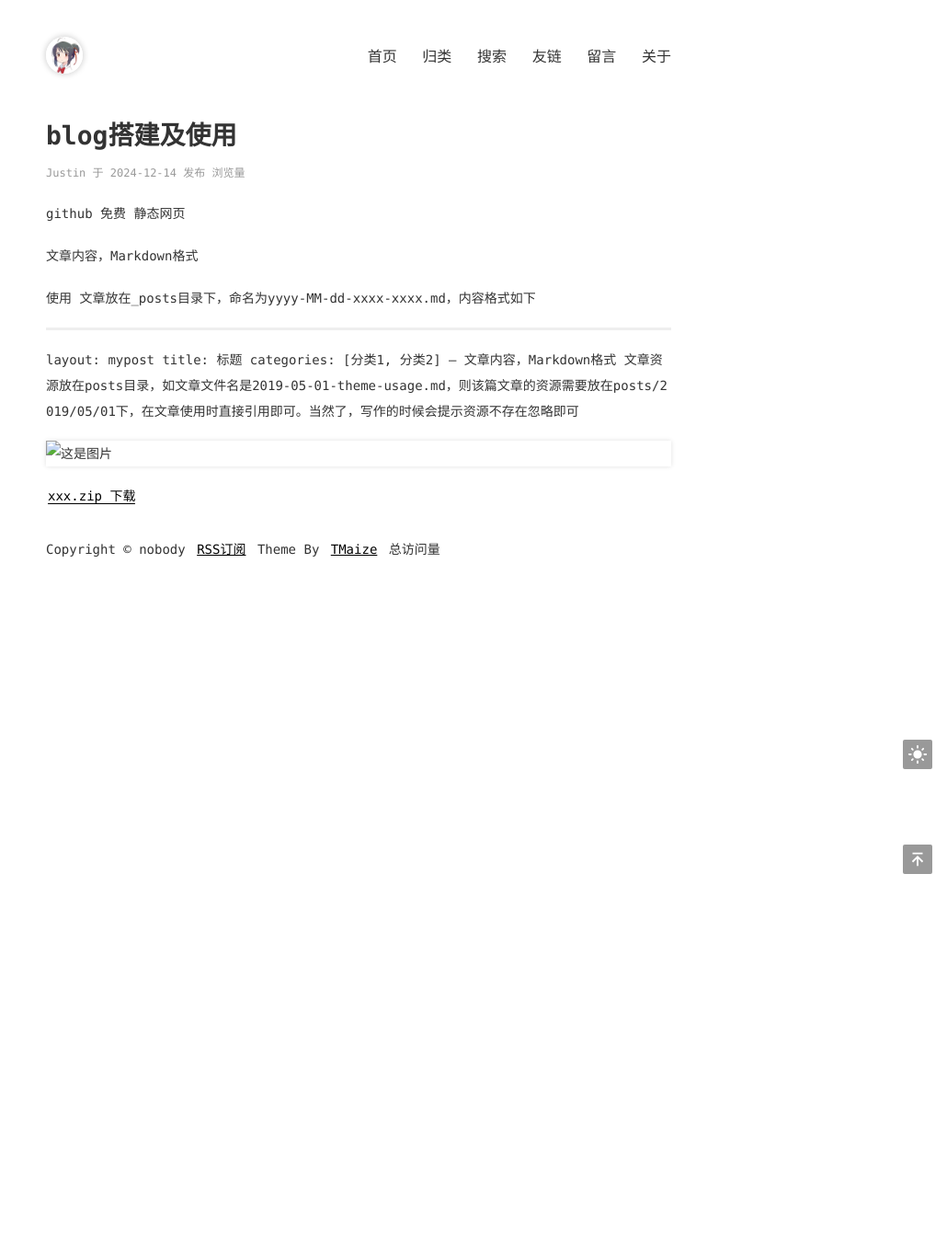
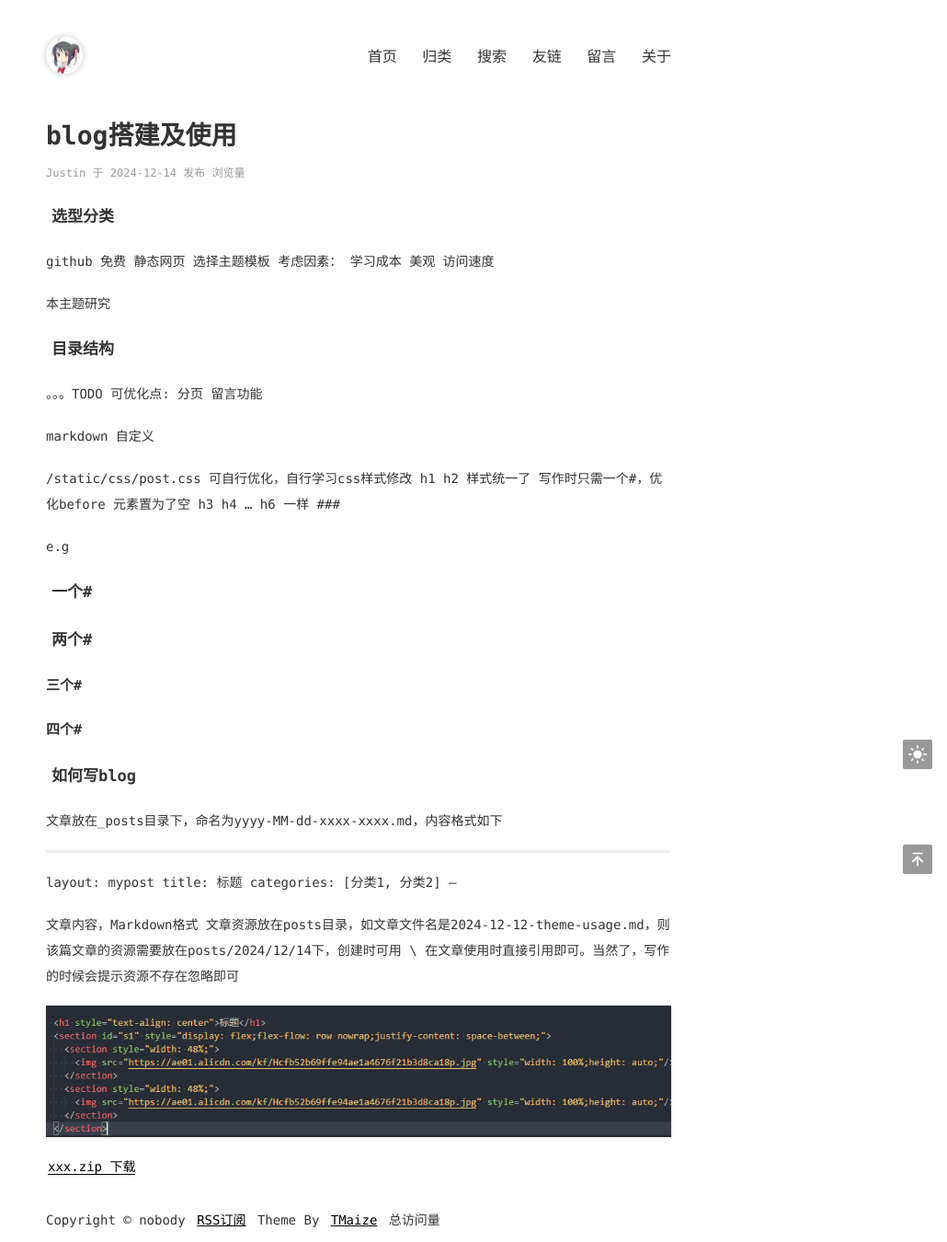
Before and after one commit to JustinHuber/justinhuber.github.io, a Jekyll site: the page built from _posts/2024-12-14-theme-usage.md, in a window 1280 px wide. Shown: the whole page at 92% size, without its empty margins (250-1280 px from the left). Built offline with Jekyll 4.4.1, drawn with Linux system fonts in a browser that asks for light colours; comment, search, counter and statistics services are not loaded.

Commit message:
learn theme

```diff
--- a/_posts/2024-12-14-theme-usage.md
+++ b/_posts/2024-12-14-theme-usage.md
@@ -3,12 +3,38 @@ layout: mypost
 title: blog搭建及使用
 categories: [blog]
 ---
+
+# 选型分类
 github 免费 静态网页
+选择主题模板
+考虑因素：
+学习成本
+美观
+访问速度
 
-文章内容，Markdown格式
+本主题研究
+# 目录结构
+。。。TODO
+可优化点:
+分页  留言功能
+
+markdown 自定义
+
+/static/css/post.css
+可自行优化，自行学习css样式修改
+h1 h2 样式统一了 写作时只需一个#，优化before 元素置为了空
+h3 h4 ... h6 一样 ###
+
+e.g
+# 一个#
+## 两个#
+### 三个#
+#### 四个#
 
 
-使用
+
+
+# 如何写blog
 文章放在_posts目录下，命名为yyyy-MM-dd-xxxx-xxxx.md，内容格式如下
 
 ---
@@ -16,8 +42,9 @@ layout: mypost
 title: 标题
 categories: [分类1, 分类2]
 ---
+
 文章内容，Markdown格式
-文章资源放在posts目录，如文章文件名是2019-05-01-theme-usage.md，则该篇文章的资源需要放在posts/2019/05/01下，在文章使用时直接引用即可。当然了，写作的时候会提示资源不存在忽略即可
+文章资源放在posts目录，如文章文件名是2024-12-12-theme-usage.md，则该篇文章的资源需要放在posts/2024/12/14下，创建时可用 \  在文章使用时直接引用即可。当然了，写作的时候会提示资源不存在忽略即可
 
 ![这是图片](xxx.png)
 
```
Also changed, not shown: posts/2024/12/14/xxx.png (added).
